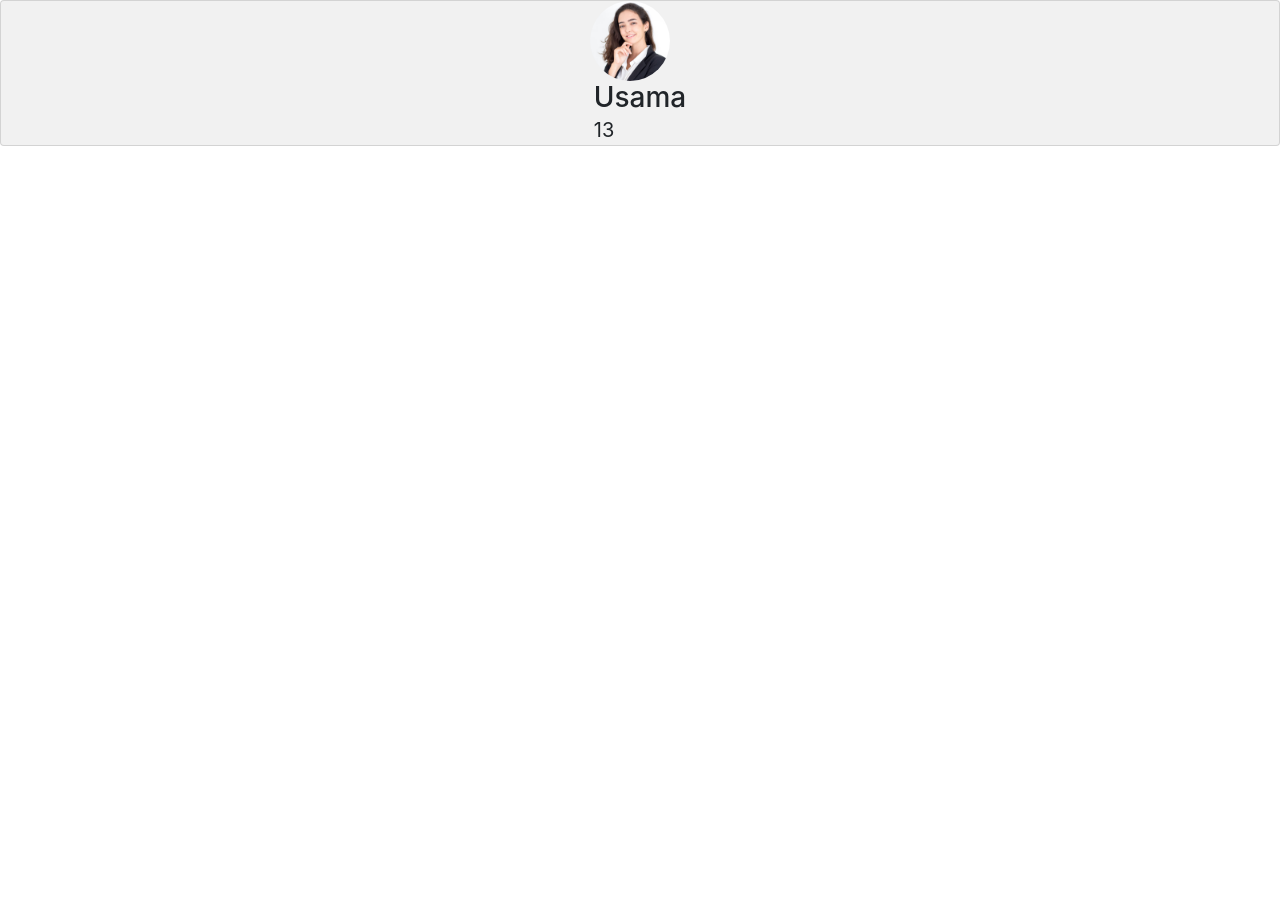
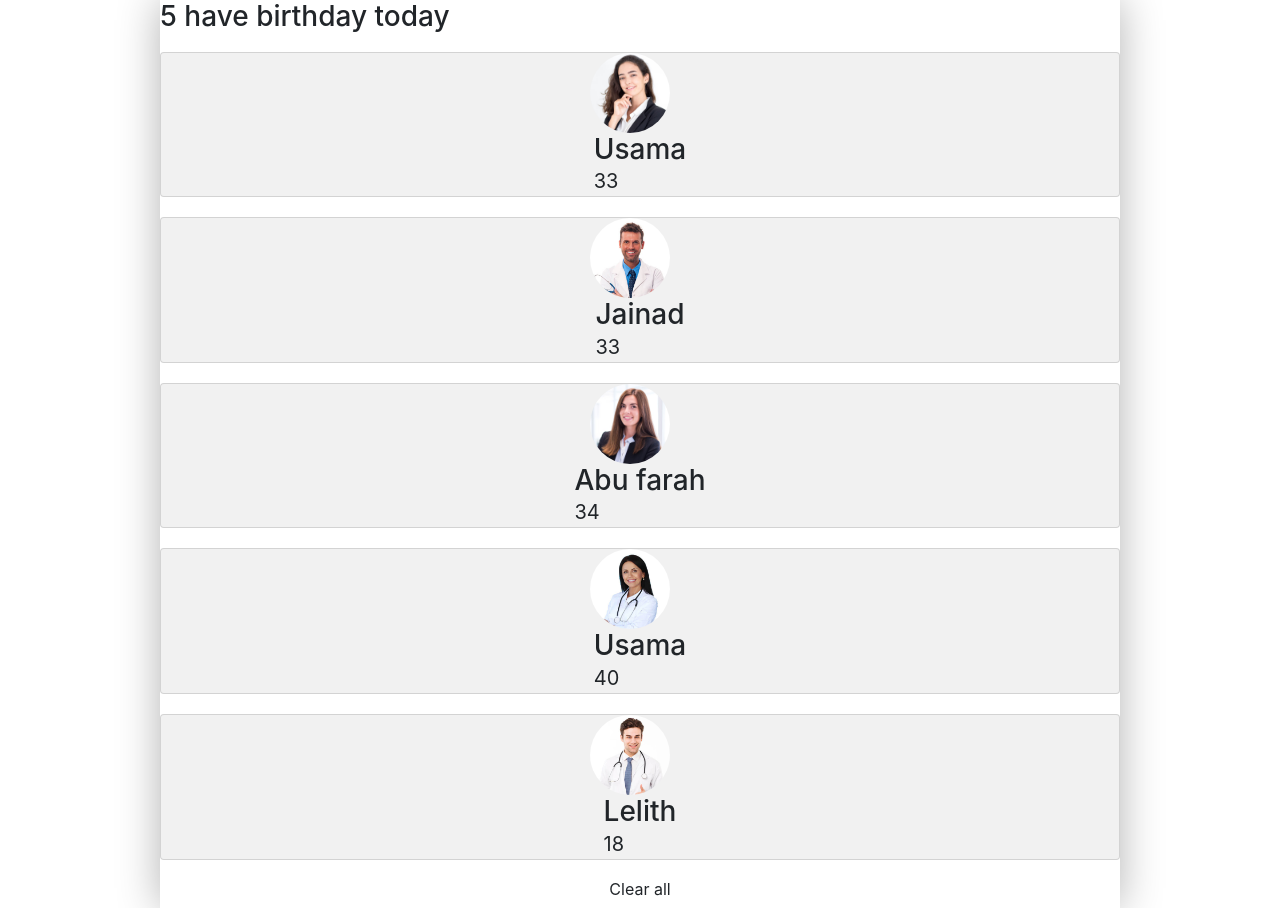
Before and after one commit to rafiurrafi/react-playground, a React (Create React App) app: page / in a window 1280 px wide. Before the commit the page ends 800 px from the top, so only its background shows below. Built offline with nearby package versions, Linux system fonts and the light colour scheme.

Commit message:
Added cards component with functionality

```diff
--- a/src/1. birthday-reminder/components/card.jsx
+++ b/src/1. birthday-reminder/components/card.jsx
@@ -3,12 +3,13 @@ import "./styles/card.css";
 class Card extends Component {
   state = {};
   render() {
+    const { user } = this.props;
     return (
       <div className="card">
-        <img src="img/08.jpg" alt="image name" className="card__img" />
+        <img src={user.img} alt="image name" className="card__img" />
         <div className="card__text">
-          <h3 className="card__name">Usama</h3>
-          <p className="card__age">13</p>
+          <h3 className="card__name">{user.name}</h3>
+          <p className="card__age">{user.age}</p>
         </div>
       </div>
     );
--- /dev/null
+++ b/src/1. birthday-reminder/components/cards.jsx
@@ -0,0 +1,35 @@
+import React, { Component } from "react";
+import users from "../service/fakeUserGenerator";
+import Card from "./card";
+import "./styles/cards.css";
+class Cards extends Component {
+  constructor(props) {
+    super(props);
+    this.state = {
+      users: [],
+    };
+    this.handleClick = this.handleClick.bind(this);
+  }
+  componentDidMount() {
+    this.setState({ users: [...users] });
+  }
+  handleClick() {
+    this.setState({ users: [] });
+  }
+  render() {
+    const { users } = this.state;
+    return (
+      <main className="cards">
+        <h3>{users.length} have birthday today</h3>
+        {users.map((user) => (
+          <Card key={user._id} user={user} />
+        ))}
+        <a onClick={this.handleClick} className="btn btn--primary">
+          Clear all
+        </a>
+      </main>
+    );
+  }
+}
+
+export default Cards;
--- /dev/null
+++ b/src/1. birthday-reminder/components/styles/cards.css
@@ -0,0 +1,21 @@
+.cards {
+  width: 75%;
+  margin: auto;
+  display: flex;
+  flex-direction: column;
+  justify-content: center;
+  min-height: 80vh;
+  /* padding: 20px 0; */
+  box-shadow: 0 0 40px rgba(0, 0, 0, 0.3);
+}
+
+.cards .card {
+  margin: 10px 0;
+}
+.btn {
+  width: 80%;
+  display: inline-block;
+  align-self: center;
+  text-decoration: none;
+  cursor: pointer;
+}
--- a/src/App.js
+++ b/src/App.js
@@ -1,10 +1,10 @@
 import React, { Component } from "react";
-import Card from "./1. birthday-reminder/components/card";
+import Cards from "./1. birthday-reminder/components/cards";
 class App extends Component {
   render() {
     return (
       <div>
-        <Card />
+        <Cards />
       </div>
     );
   }
```
